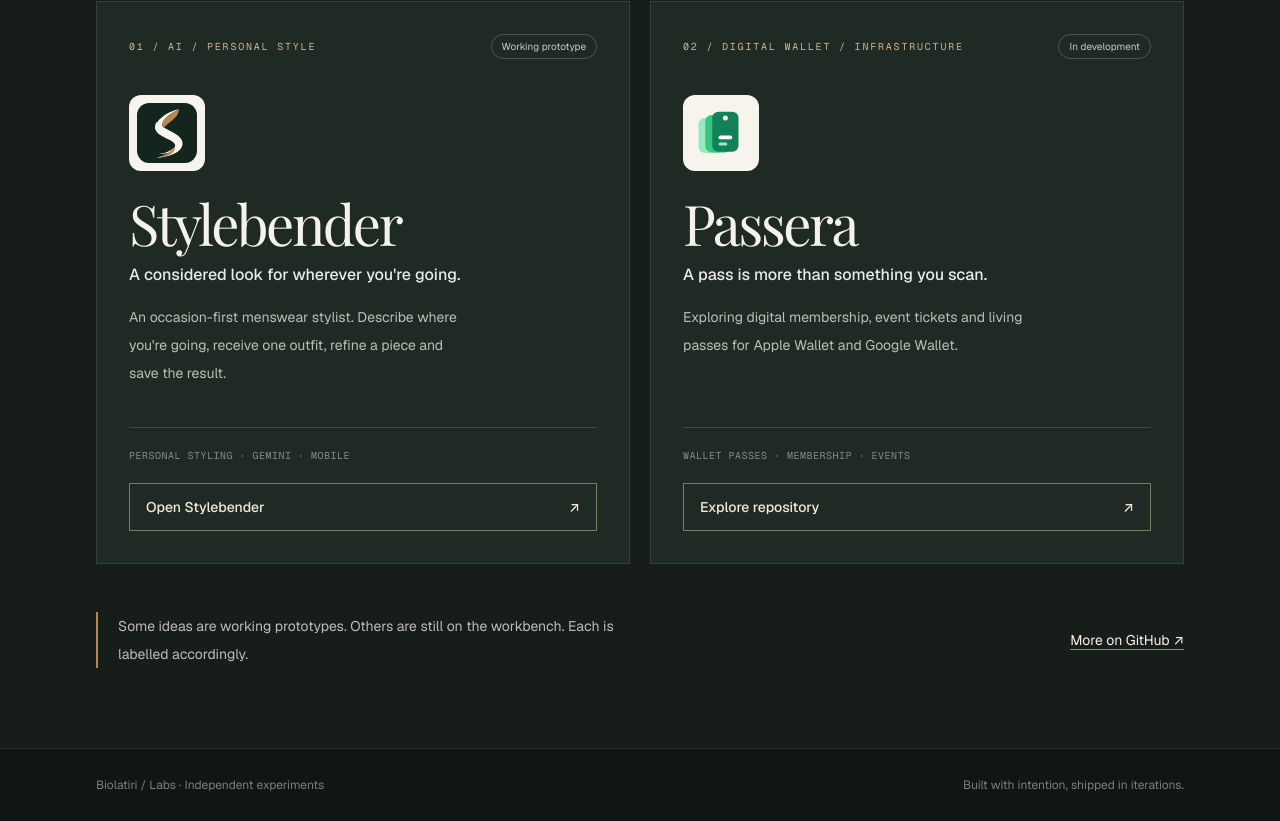
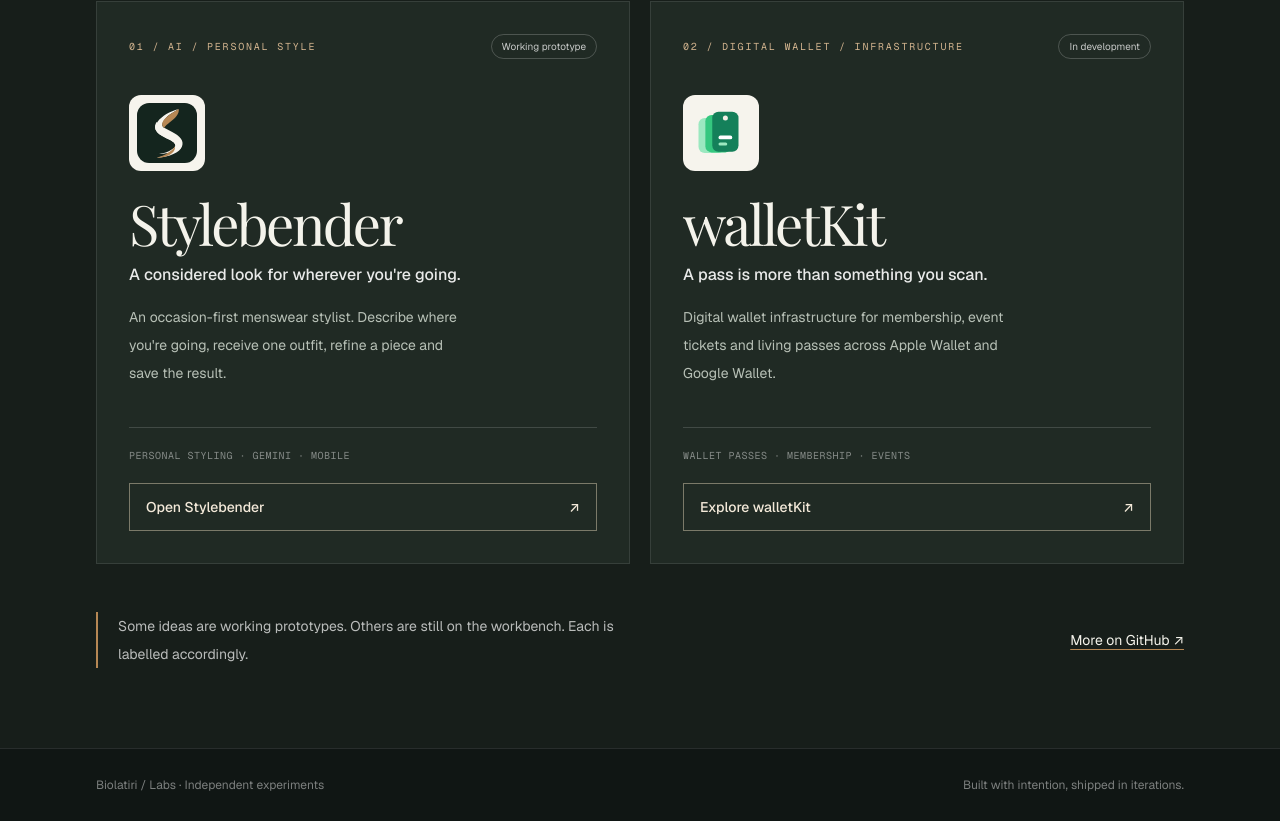
Before and after one commit to manuelbiolatiri/portfolio-2026, a Next.js app: page /labs in a window 1280 px wide. Shown: the part 823-1644 px from the top of the page. Built offline with nearby package versions, Linux system fonts and the light colour scheme; a web font is replaced by a local one.

Commit message:
chore: rename Passera lab to walletKit

```diff
--- a/app/labs/page.tsx
+++ b/app/labs/page.tsx
@@ -18,14 +18,14 @@
   {
     id: "02",
     eyebrow: "DIGITAL WALLET / INFRASTRUCTURE",
-    name: "Passera",
+    name: "walletKit",
     tagline: "A pass is more than something you scan.",
-    description: "Exploring digital membership, event tickets and living passes for Apple Wallet and Google Wallet.",
+    description: "Digital wallet infrastructure for membership, event tickets and living passes across Apple Wallet and Google Wallet.",
     badge: "In development",
-    action: "Explore repository",
-    href: "https://github.com/manuelbiolatiri/passera-web",
-    logo: "/labs/passera.svg",
-    logoAlt: "Passera stacked-pass mark",
+    action: "Explore walletKit",
+    href: "https://walletkit.app",
+    logo: "/labs/walletkit.svg",
+    logoAlt: "walletKit stacked-pass mark",
     detail: "WALLET PASSES · MEMBERSHIP · EVENTS",
     theme: "mint",
   },
```
Also changed, not shown: public/labs/passera.svg (deleted), public/labs/walletkit.svg (added).
